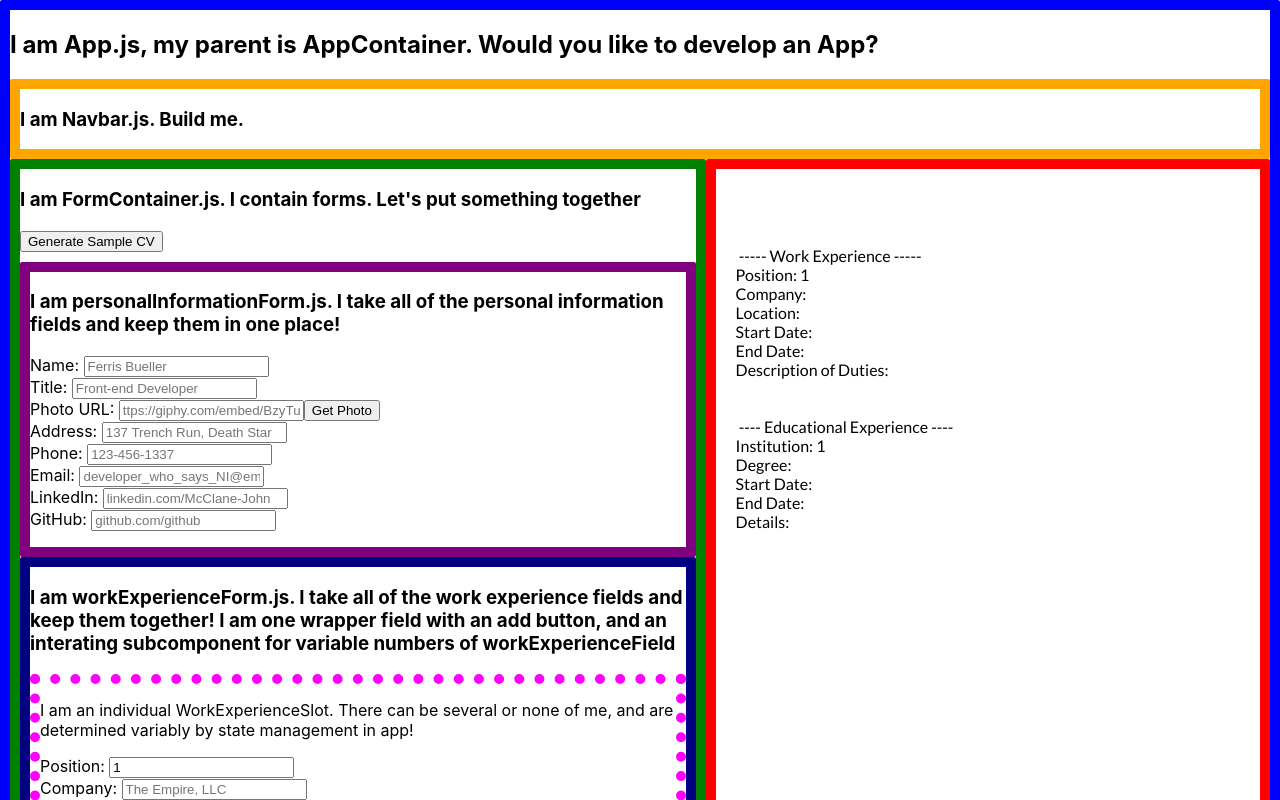
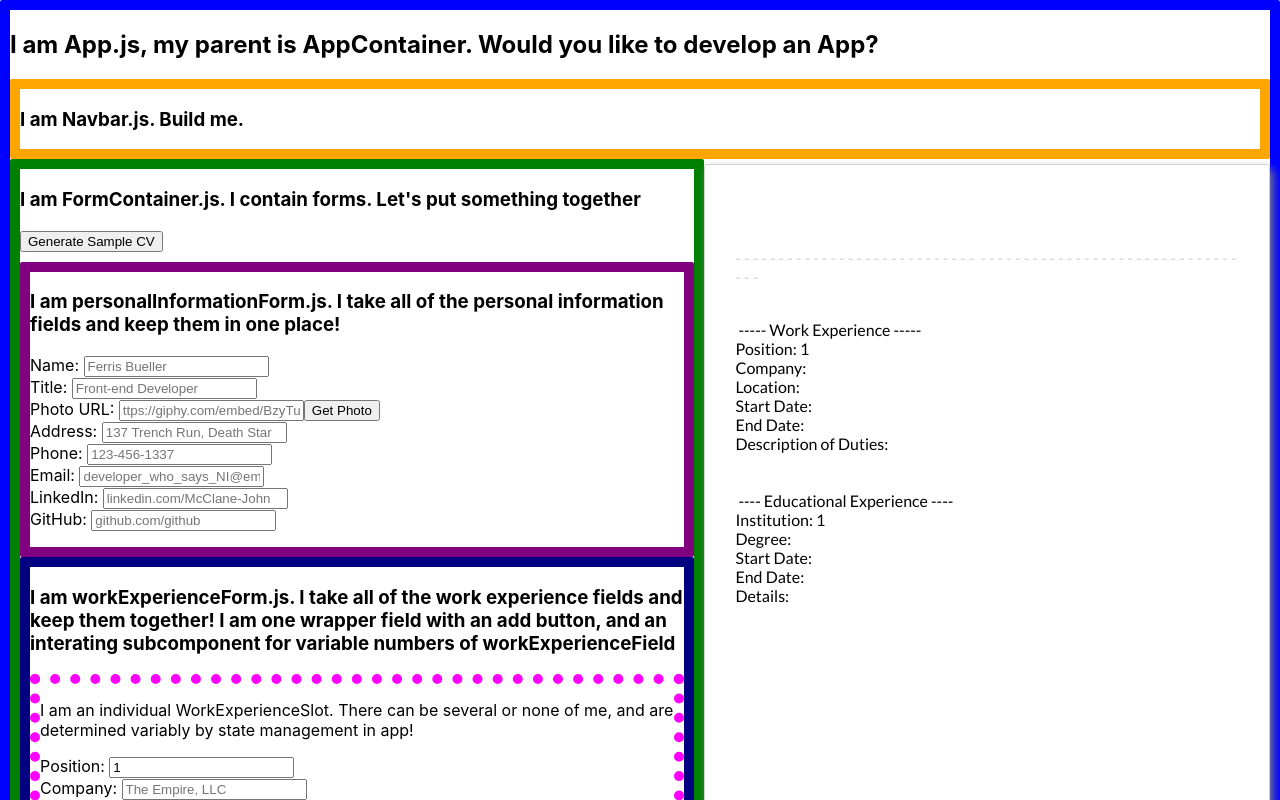
Before and after one commit to dianaroemer/cv-application-project, a React (Create React App) app: page / in a window 1280 px wide. Shown: the top 800 px of the page. Built offline with nearby package versions, Linux system fonts and the light colour scheme.

Commit message:
Flesh out personPreview and add shadow to page

```diff
--- a/src/App.css
+++ b/src/App.css
@@ -18,12 +18,13 @@
 }
 
 .previewContainer {
+  margin-top: 5px;
   display: block;
+  font-family: 'Lato';
   height: 870px;
   width: 672px;
-  padding: 20px;
-
-  font-family: 'Lato';
+  padding: 30px;
+  box-shadow: 3px 5px 10px grey
 }
 
 .previewPersonal {
@@ -32,6 +33,25 @@
   align-items: center;
 }
 
+.previewPersonalName {
+  color: teal;
+  font-weight: 500;
+  font-size: xx-large;
+}
+
+.previewPersonalTitle {
+  font-weight: 600;
+  font-size: larger;
+}
+
+.previewPersonalDivider {
+  margin-top: 15px;
+  margin-bottom: 15px;
+  color:lightgrey;
+}
+
+
+
 .sampleStateButton {
   margin-bottom: 10px;
 }
--- a/src/Components/PreviewContainer.js
+++ b/src/Components/PreviewContainer.js
@@ -45,7 +45,7 @@ class PreviewContainer extends Component {
 
         return (
 
-            <div className='previewContainer' style={{borderStyle: 'solid', borderRadius: 2, borderWidth: 10, borderColor: 'red', whiteSpace: 'pre-wrap'}}>
+            <div className='previewContainer' style={{borderStyle: 'solid', borderRadius: 3, borderWidth: 1, borderColor: 'lightgrey', whiteSpace: 'pre-wrap'}}>
 
                 {/* <h3>I am PreviewContainer.js. Eventually, I will show the output of state from App.js.</h3> */}
                 <div className='previewPersonal'>
@@ -72,6 +72,7 @@ class PreviewContainer extends Component {
                     <div className='previewPersonalLinks'>
                         {personalInformation.linkedIn} {personalInformation.gitHub ? '||' : ''} {personalInformation.gitHub}
                     </div>
+                    <div className='previewPersonalDivider'>- - - - - - - - - - - - - - - - - - - - - - - - - - - -  - - - - - - - - - - - - - - - - - - - - - - - - - - - - - - - - - </div>
 
                 </div>
                 <div className='previewWorkExperienceContainer'>
```
